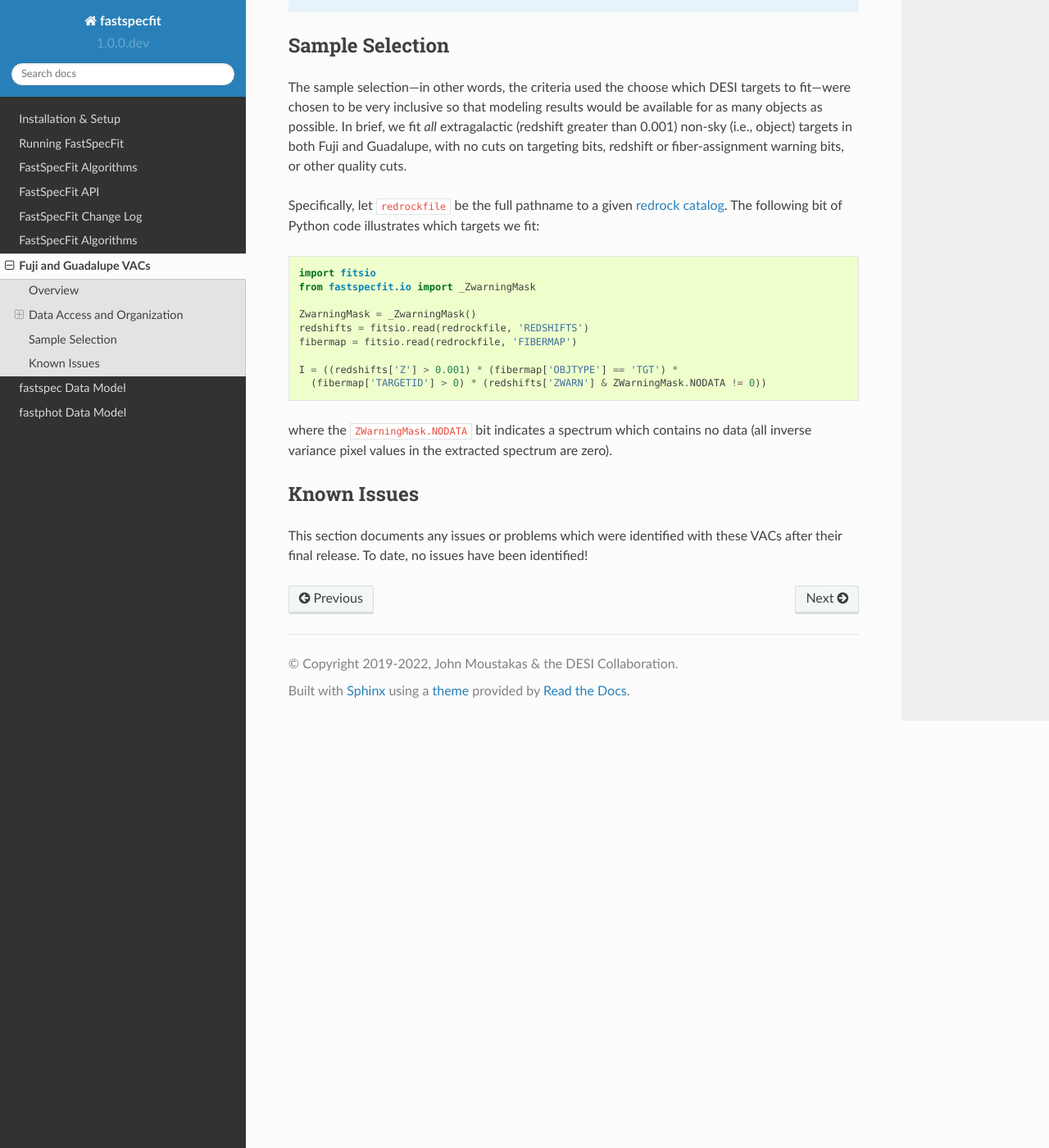
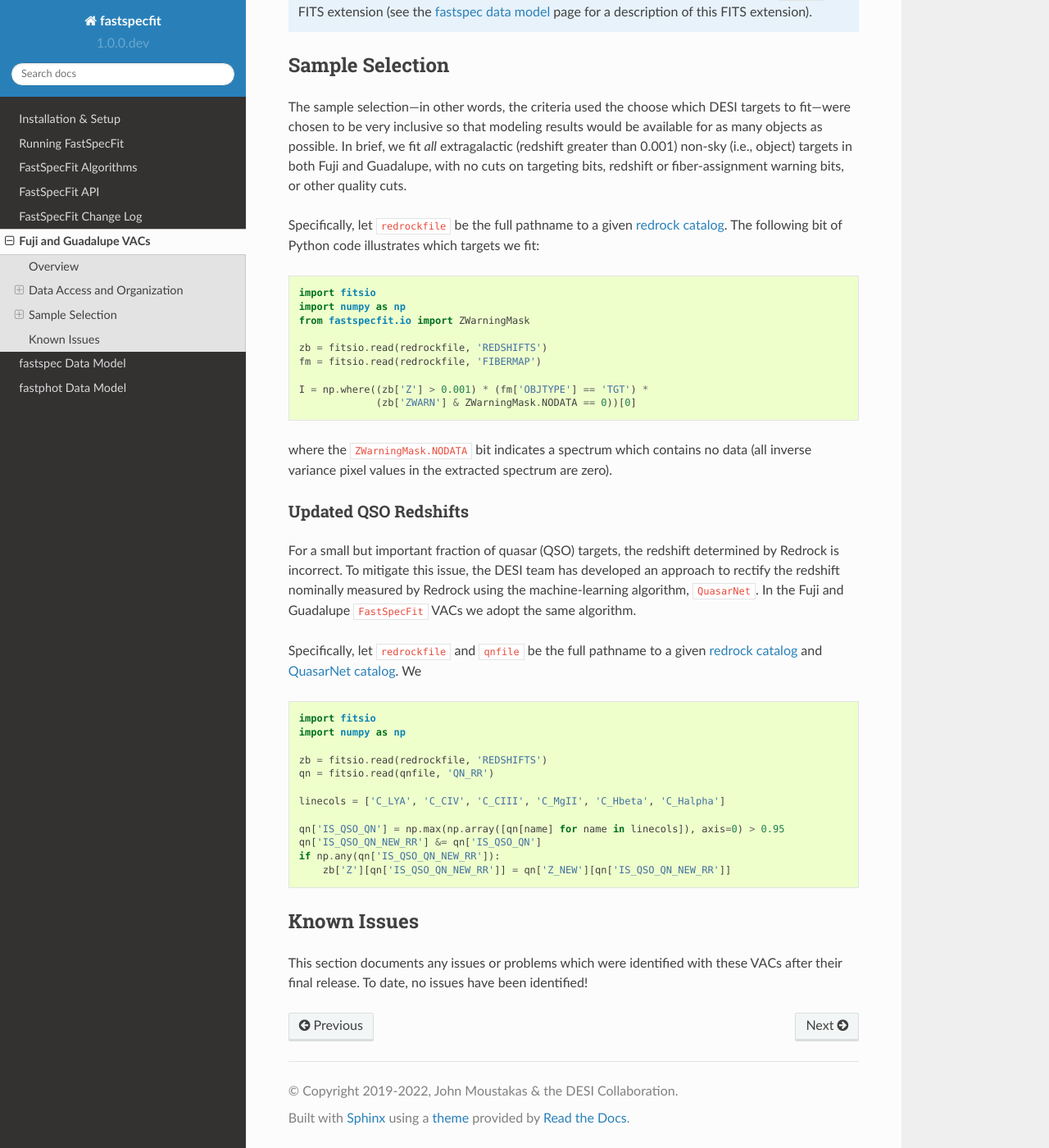
Before and after one commit to desihub/fastspecfit, a Sphinx documentation site: the page built from doc/fujilupe.rst, in a window 1280 px wide and 1400 px high, scrolled down 2762 px. Shown: the whole window at 82% size. Built offline with Sphinx 7.4.7 and the Read the Docs theme 2.0.0, drawn with Linux system fonts in a browser that asks for light colours; some of the changed text lies outside the part shown.

```diff
--- a/doc/fujilupe.rst
+++ b/doc/fujilupe.rst
@@ -139,17 +139,44 @@ catalog`_. The following bit of Python code illustrates which targets we fit:
 .. code-block:: python
 
   import fitsio
-  from fastspecfit.io import _ZwarningMask
+  import numpy as np
+  from fastspecfit.io import ZWarningMask
 
-  ZwarningMask = _ZwarningMask()
-  redshifts = fitsio.read(redrockfile, 'REDSHIFTS')
-  fibermap = fitsio.read(redrockfile, 'FIBERMAP')
+  zb = fitsio.read(redrockfile, 'REDSHIFTS')
+  fm = fitsio.read(redrockfile, 'FIBERMAP')
 
-  I = ((redshifts['Z'] > 0.001) * (fibermap['OBJTYPE'] == 'TGT') *
-    (fibermap['TARGETID'] > 0) * (redshifts['ZWARN'] & ZWarningMask.NODATA != 0))
+  I = np.where((zb['Z'] > 0.001) * (fm['OBJTYPE'] == 'TGT') *
+               (zb['ZWARN'] & ZWarningMask.NODATA == 0))[0]
 
 where the ``ZWarningMask.NODATA`` bit indicates a spectrum which contains no
 data (all inverse variance pixel values in the extracted spectrum are zero).
+
+Updated QSO Redshifts
+~~~~~~~~~~~~~~~~~~~~~
+
+For a small but important fraction of quasar (QSO) targets, the redshift
+determined by Redrock is incorrect. To mitigate this issue, the DESI team has
+developed an approach to rectify the redshift nominally measured by Redrock
+using the machine-learning algorithm, ``QuasarNet``. In the Fuji and Guadalupe
+``FastSpecFit`` VACs we adopt the same algorithm.
+
+Specifically, let ``redrockfile`` and ``qnfile`` be the full pathname to a given
+`redrock catalog`_ and `QuasarNet catalog`_. We
+
+.. code-block:: python
+
+  import fitsio
+  import numpy as np
+
+  zb = fitsio.read(redrockfile, 'REDSHIFTS')
+  qn = fitsio.read(qnfile, 'QN_RR')
+
+  linecols = ['C_LYA', 'C_CIV', 'C_CIII', 'C_MgII', 'C_Hbeta', 'C_Halpha']
+
+  qn['IS_QSO_QN'] = np.max(np.array([qn[name] for name in linecols]), axis=0) > 0.95
+  qn['IS_QSO_QN_NEW_RR'] &= qn['IS_QSO_QN']
+  if np.any(qn['IS_QSO_QN_NEW_RR']):
+      zb['Z'][qn['IS_QSO_QN_NEW_RR']] = qn['Z_NEW'][qn['IS_QSO_QN_NEW_RR']]
 
 Known Issues
 ------------
@@ -165,3 +192,4 @@ VACs after their final release. To date, no issues have been identified!
 .. _`NERSC`: https://nersc.gov
 .. _`here`: https://data.desi.lbl.gov/doc/organization/
 .. _`redrock catalog`: https://desidatamodel.readthedocs.io/en/latest/DESI_SPECTRO_REDUX/SPECPROD/healpix/SURVEY/PROGRAM/PIXGROUP/PIXNUM/redrock-SURVEY-PROGRAM-PIXNUM.html
+.. _`quasarnet catalog`: https://desidatamodel.readthedocs.io/en/latest/DESI_SPECTRO_REDUX/SPECPROD/healpix/SURVEY/PROGRAM/PIXGROUP/PIXNUM/qso_qn-SURVEY-PROGRAM-PIXNUM.html
--- /dev/null
+++ b/doc/rtd-requirements.txt
@@ -0,0 +1 @@
+sphinx-toolbox
```
Also changed, not shown: doc/index.rst (+0 -8 lines), .readthedocs.yml.
